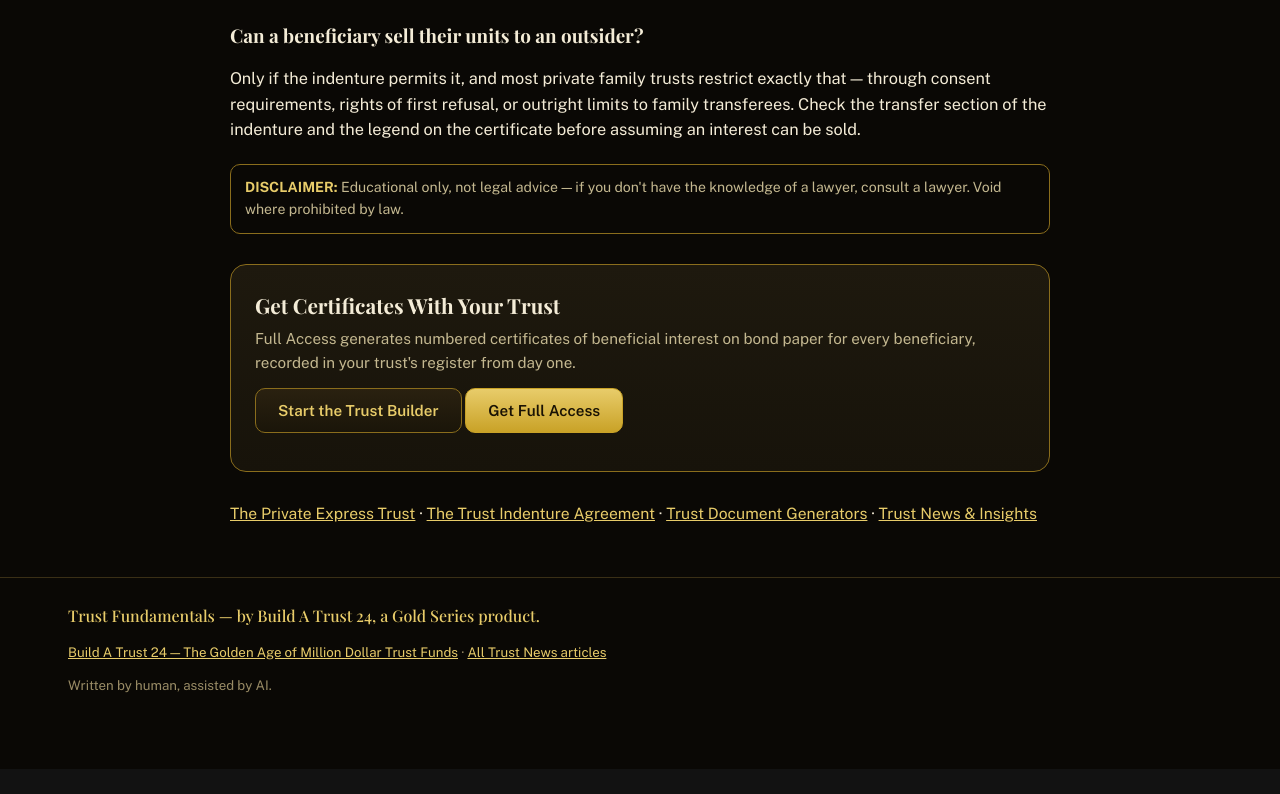
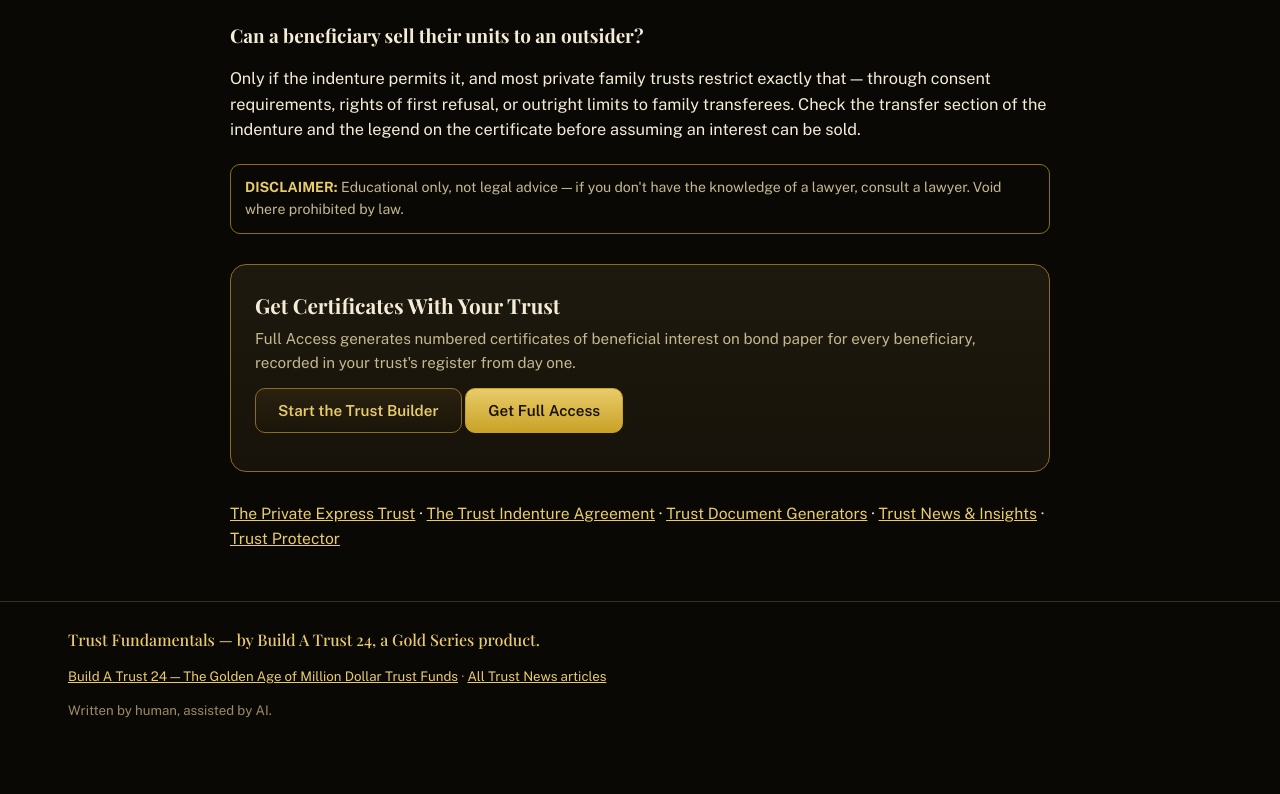
Before and after one commit to Madisonshalom72/build-a-trust-24, a plain HTML site: page certificate-of-beneficial-interest.html in a window 1280 px wide. Shown: the part 3752-4546 px from the top of the page. Before the commit the page ends 4521 px from the top, so only its background shows below. Drawn offline with nearby package versions, Linux system fonts and the light colour scheme; a web font is replaced by a local one.

Commit message:
Add 'Trust Protector' link to more news section

```diff
--- a/certificate-of-beneficial-interest.html
+++ b/certificate-of-beneficial-interest.html
@@ -155,7 +155,7 @@
           <p><a class="btn" href="index.html#builder">Start the Trust Builder</a> <a class="btn primary" href="https://whop.com/checkout/plan_a5JnKpQjFo3Sg/" target="_blank" rel="noopener">Get Full Access</a></p>
         </div>
       </div>
-      <p class="more-news"><a href="private-express-trust.html">The Private Express Trust</a> &middot; <a href="trust-indenture-agreement.html">The Trust Indenture Agreement</a> &middot; <a href="document-generators.html">Trust Document Generators</a> &middot; <a href="news.html">Trust News &amp; Insights</a></p>
+      <p class="more-news"><a href="private-express-trust.html">The Private Express Trust</a> &middot; <a href="trust-indenture-agreement.html">The Trust Indenture Agreement</a> &middot; <a href="document-generators.html">Trust Document Generators</a> &middot; <a href="news.html">Trust News &amp; Insights</a> &middot; <a href="trust-protector.html">Trust Protector</a></p>
     </div>
 
     <footer>
```
